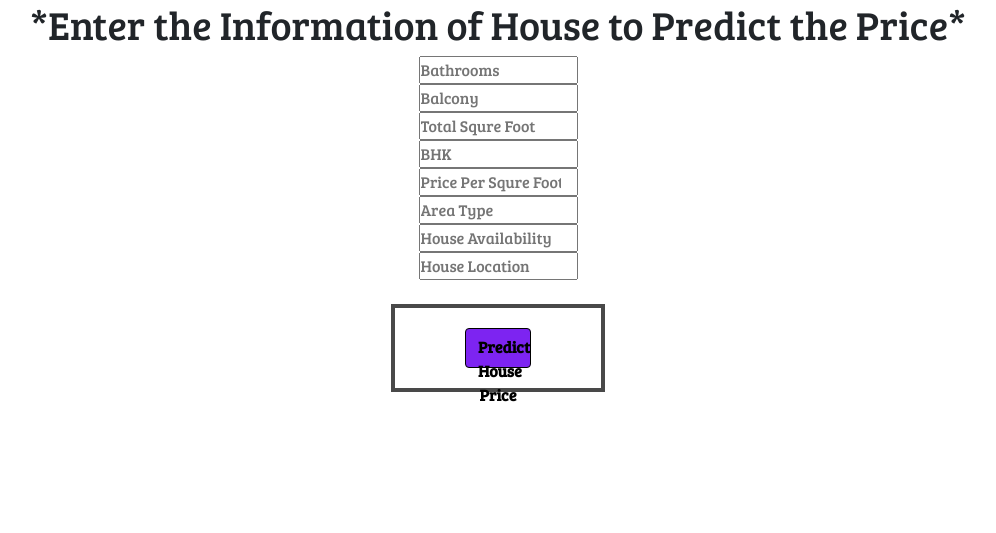
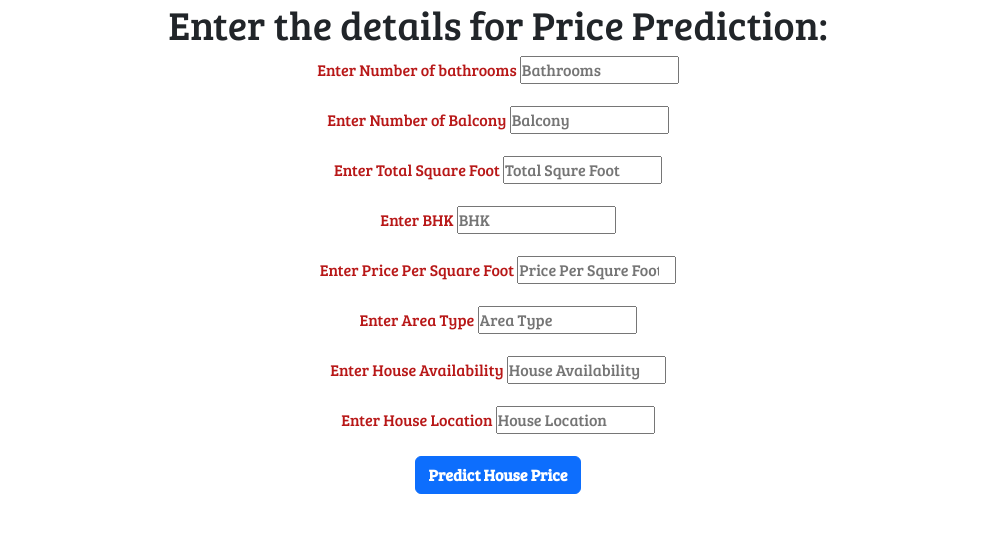
Before and after one commit to Hardik7843/Nakli_mini_project, a Flask app: page / in a window 1280 px wide. Shown: the top 533 px of the page, without its empty margins (142-1138 px from the left). Run offline with Flask 2, Linux system fonts and the light colour scheme; parts of the project's set-up code (start-up, migrations or seed data) failed here and were passed over; some libraries are stand-ins or nearby versions.

Commit message:
my html aded on working file

```diff
--- a/static/css/style.css
+++ b/static/css/style.css
@@ -9,22 +9,6 @@
   color: rgb(184, 24, 24);
   font-family: 'Bree Serif', sans-serif
 }
-.btn {
-  border: 1px solid #000;
-  outline: none;
-  height: 40px;
-  width: 40%;
-  background-color: rgb(125, 36, 241);
-  color: #000;
-  border-radius: 4px;
-  font-weight: bold;
-}
-.btn:hover {
-  background: #000;
-  border: 1px solid;
-  color: #fff;
-}
-
 
 .button_css {
   color: #494949 !important;
@@ -36,7 +20,6 @@
   display: inline-block;
   transition: all 0.4s ease 0s;
 }
-
 .button_css:hover {
   color: #ffffff !important;
   background: #f6b93b;
--- a/templates/index.html
+++ b/templates/index.html
@@ -11,10 +11,12 @@
   <title>House Predition</title>
   <link rel="icon" type="image/x-icon" href="../static/images/favicon.svg">
 </head>
-<!--
+
+
 <body>
+  <center>
     <h1>Enter the details for Price Prediction:</h1>
-  <div>
+    <div class="login">
       <form action="{{ url_for('predict')}}" method="post">
         <div class="mb-3">
           <label class="form-label">Enter Number of bathrooms</label>
@@ -54,6 +56,7 @@
         <button type="submit" class="btn btn-primary btn-block btn-large"><strong>Predict House
             Price</strong></button></a>
       </div>
+  </center>
   <center>
     <div>
       <center>
@@ -63,16 +66,11 @@
     </div>
 </body>
 
-</html> -->
+</html>
 
 
-<body>
-
-
-
+<!-- <body>
   <div class="login">
-
-
     <center>
       <form action="{{ url_for('predict')}}" method="post">
         <h1>*Enter the Information of House to Predict the Price*</h1>
@@ -95,7 +93,7 @@
 
         <br>
 
-        <!-- Show button -->
+
         <div class="button_cont" align="center"><a class="button_css" href="https://indianaiproduction.com/"
             target="_blank" rel="nofollow noopener">
             <button type="submit" class="btn btn-primary btn-block btn-large"><strong>Predict House
@@ -105,7 +103,7 @@
       </form>
     </center>
 
-    <!-- Show predicted output using ML model -->
+
     <div>
       <h2>{{prediction_text}}</h2>
     </div>
@@ -114,4 +112,4 @@
 
 </body>
 
-</html>
+</html> -->
```
Lines whose indentation alone changed are shown as unchanged.
